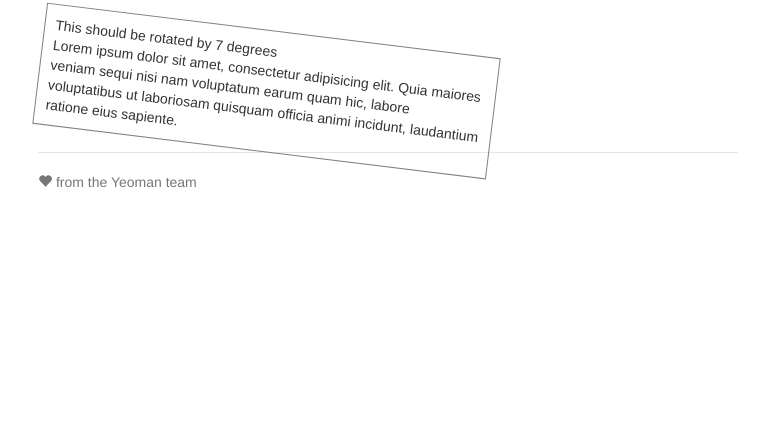
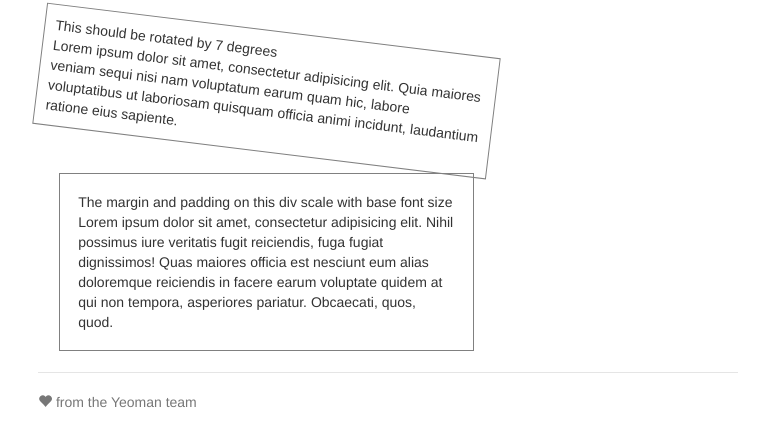
Before and after one commit to danielabar/bombproof-tuts, a website: page app/index.html in a window 1280 px wide. Shown: the part 3254-3696 px from the top of the page, without its empty margins (252-1021 px from the left). Before the commit the page ends 3476 px from the top, so only its background shows below. Drawn offline with nearby package versions, Linux system fonts and the light colour scheme; files that its build step writes are made by us from their sources.

Commit message:
base font size control

```diff
--- a/app/index.html
+++ b/app/index.html
@@ -156,6 +156,15 @@
     </div>
   </div>
 
+  <div class="row">
+    <div class="col-lg-8">
+      <div class="scale-example">
+        The margin and padding on this div scale with base font size <br>
+        Lorem ipsum dolor sit amet, consectetur adipisicing elit. Nihil possimus iure veritatis fugit reiciendis, fuga fugiat dignissimos! Quas maiores officia est nesciunt eum alias doloremque reiciendis in facere earum voluptate quidem at qui non tempora, asperiores pariatur. Obcaecati, quos, quod.
+      </div>
+    </div>
+  </div>
+
   <div class="footer">
     <p><span class="glyphicon glyphicon-heart"></span> from the Yeoman team</p>
   </div>
--- a/app/styles/main.css
+++ b/app/styles/main.css
@@ -125,6 +125,12 @@ p.monospaceexample {
   -webkit-transform: rotate(7deg);
 }
 
+.scale-example {
+  border: 1px solid grey;
+  padding: 1.3em;
+  margin: 1.5em;
+}
+
 /* Responsive: Portrait tablets and up */
 @media screen and (min-width: 768px) {
     .container {
```
Also changed, not shown: README.md.
